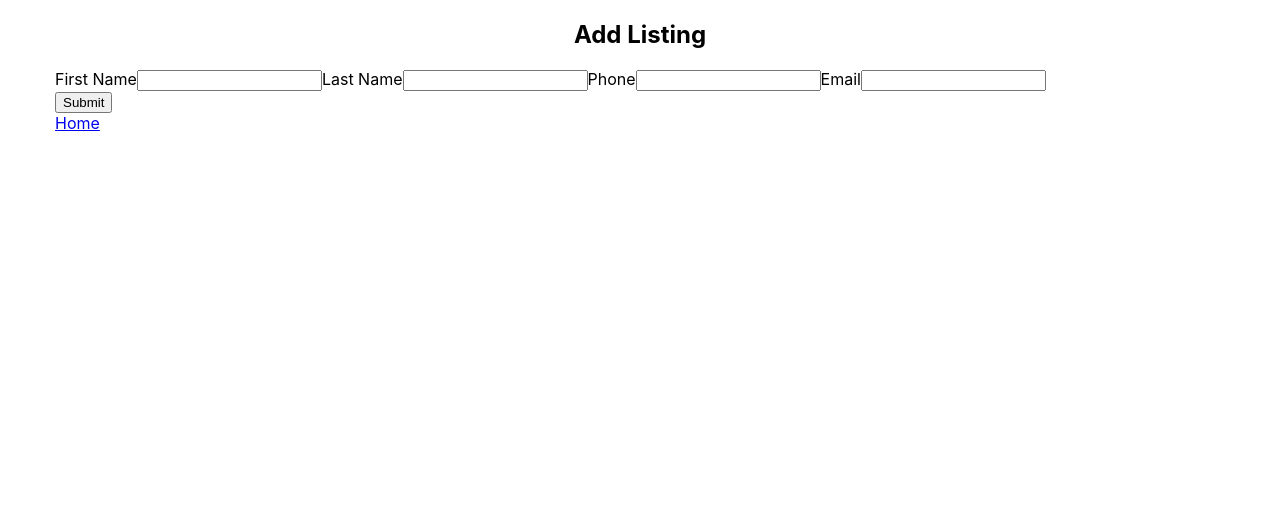
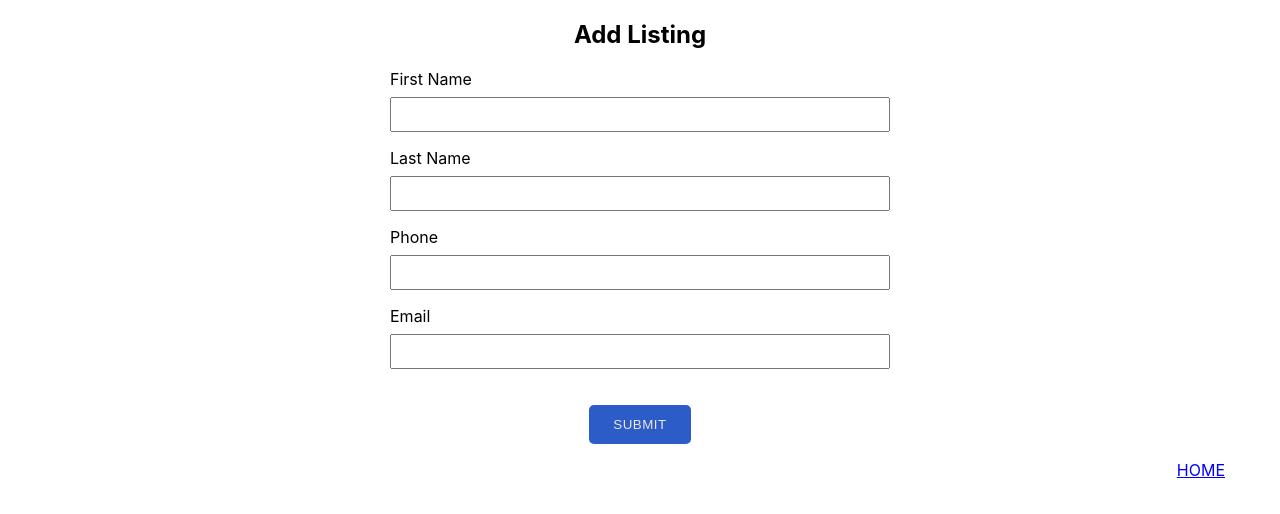
Before and after one commit to dacrands/phonebook-test, a React (Create React App) app: page /listing in a window 1280 px wide. Shown: the top 514 px of the page. Built offline with nearby package versions, Linux system fonts and the light colour scheme.

Commit message:
Update styles

```diff
--- a/src/App.css
+++ b/src/App.css
@@ -19,3 +19,58 @@
       width: 1170px;
     }
   }
+
+.btn {
+  border: none;
+  background: none;
+  color: blue;
+  cursor: pointer;
+  text-decoration: underline;
+  text-transform: uppercase;
+  padding: 0;
+}
+
+.form {
+  display: flex;
+  flex-direction: column;
+  max-width: 500px;
+  margin: 0 auto;
+}
+
+.form > input {
+  margin-top: 0.5rem;
+  margin-bottom: 1rem;
+  padding: .5rem;
+}
+
+.form > button[type=submit] {
+  border: none;
+  background: rgb(43, 92, 199);
+  padding: 0.75rem 1.5rem;
+  color: rgb(235, 231, 231);
+  letter-spacing: .5px;
+  text-transform: uppercase;
+  margin: 0 auto;
+  cursor: pointer;
+  border-radius: 5px;
+  transition: all .25s ease;
+}
+.form > button[type=submit]:hover{
+  background: rgb(33, 78, 175);
+}
+
+.navlink {
+  margin-top: 1rem;
+  text-align: right;
+}
+
+.table {
+  border-collapse: collapse;
+  width: 100%;
+  text-align: left;
+}
+
+.table > thead, th, td {
+  border: 1px solid #dadada;
+  padding: 0.25rem;
+}
```
